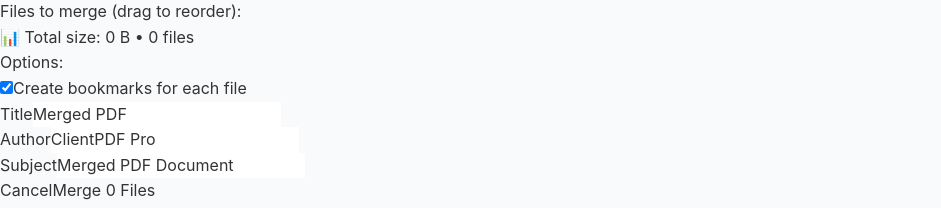
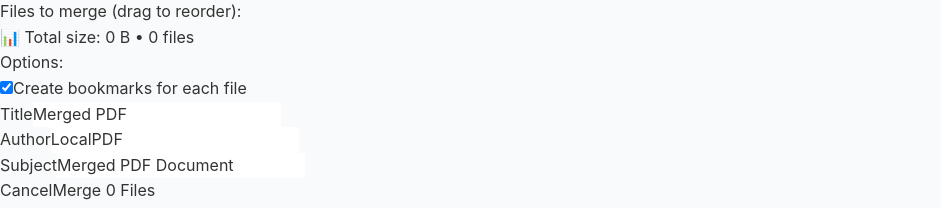
Before and after one commit to ulinycoin/clientpdf-pro, a React (Vite) app: page /merge-pdf in a window 1280 px wide. Shown: the part 1460-1668 px from the top of the page, without its empty margins (0-941 px from the left). Built offline with nearby package versions, Linux system fonts and the light colour scheme.

Commit message:
fix(branding): change default author from 'ClientPDF Pro' to 'LocalPDF' in MergeTool

```diff
--- a/src/components/organisms/MergeTool.tsx
+++ b/src/components/organisms/MergeTool.tsx
@@ -19,7 +19,7 @@ const MergeTool: React.FC<MergeToolProps> = ({
     bookmarks: true,
     metadata: {
       title: 'Merged PDF',
-      author: 'ClientPDF Pro',
+      author: 'LocalPDF',
       subject: 'Merged PDF Document'
     }
   });
```
